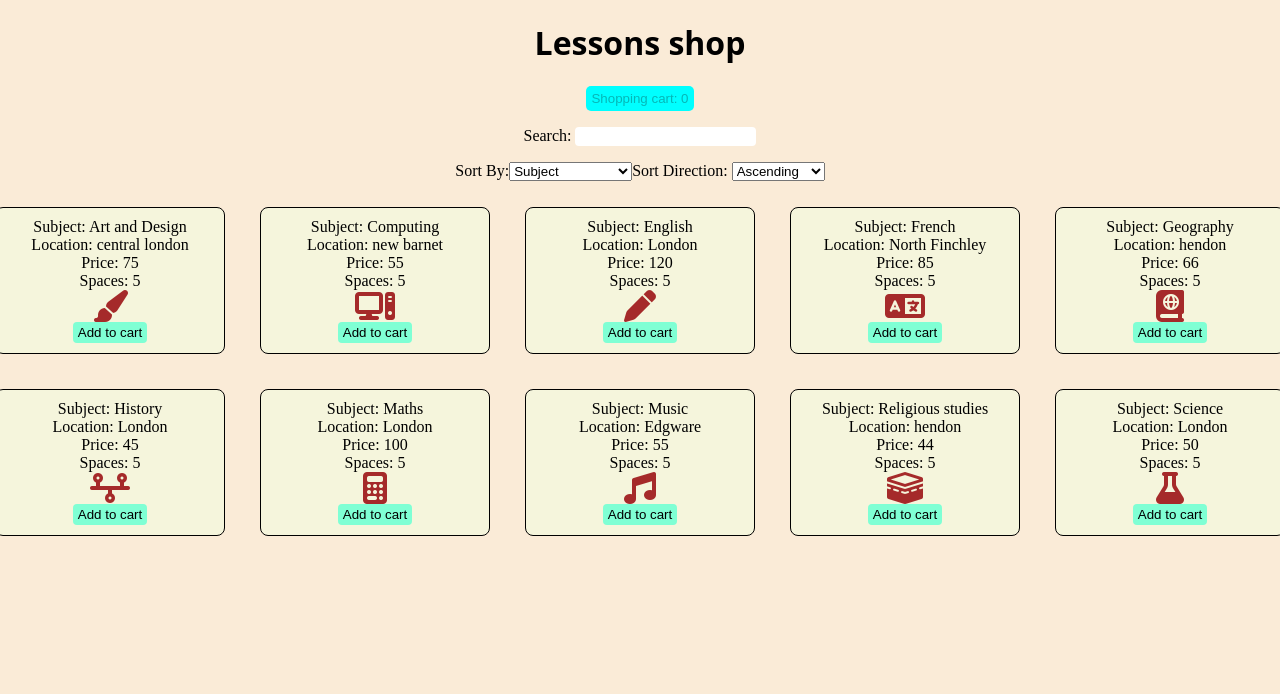
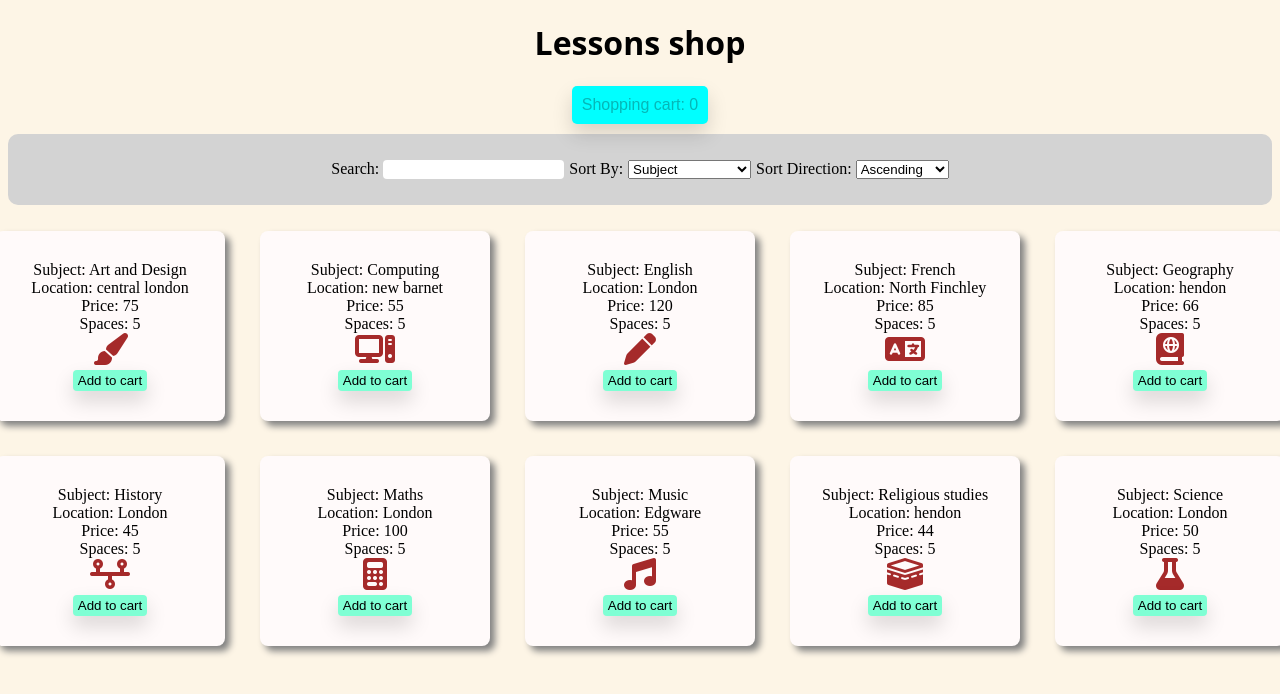
Before and after one commit to kugicode/frontend-coursework1, a Vue app: page / in a window 1280 px wide. Shown: the top 694 px of the page. Built offline with nearby package versions, Linux system fonts and the light colour scheme; a web font is replaced by a local one.

Commit message:
added more css and improved app!

```diff
--- a/src/App.vue
+++ b/src/App.vue
@@ -120,7 +120,8 @@ return(
     <button id="butnCart" v-else-if="itemsInTheCart === 0" disabled>Shopping cart: {{ itemsInTheCart }}</button>
 
     </div>
-   <div id="sort" v-if="showProduct">
+   <div v-if="showProduct">
+    <div id = "sort">
     <p>Search: <input id="searchinput" type="text" v-model="search"></p>
     <label for="sort-by">Sort By:</label>
   <select id="sort-by" v-model="sortBy">
@@ -136,6 +137,7 @@ return(
         <option value="descending">Descending</option>
     </select>
 </label>
+</div>
 <p></p>
 <div id="lessons-container">
   <span v-for="lesson in filteredLessons" :key="lesson.subject">
@@ -179,7 +181,7 @@ return(
 
 <style>
 html, body{
-    background-color: antiquewhite;
+    background-color: oldlace;
 }
 
 h1{
@@ -193,10 +195,12 @@ text-align: center;
 
 
 #butnCart{
+    font-size: 1em;
     border: none;
     border-radius: 5px;
-    padding: 5px;
+    padding: 10px;
     background-color: aqua;
+     box-shadow: 0 10px 20px rgba(0, 0, 0, 0.15);
 }
 
 
@@ -213,14 +217,29 @@ cursor: pointer;
 
 #sort{
     text-align: center;
+    background-color: lightgray;
+    display: flex;
+    justify-content: center;
+    align-items: center;
+    padding: 10px;
+    gap: 5px;
+    border-radius: 10px;
+    margin-top: 10px;
 }
 
 #lessons{
-    border: 1px solid black;
-    background-color: beige;
+    background-color: snow;
     margin: 10px;
-    padding: 10px;
+    padding: 30px 10px;
     border-radius: 8px;
+    text-align: center;
+    box-shadow: 5px 5px 7px grey;
+    transition: transform 0.2s ease-in-out
+}
+
+#lessons:hover{
+    transform: translateY(-4px) scale(1.03);
+    box-shadow: 0 10px 20px rgba(0, 0, 0, 0.15);
 }
 
 #searchinput{
@@ -234,6 +253,8 @@ cursor: pointer;
     padding: 3px 5px;
     background-color: aquamarine;
     border-radius: 4px;
+    margin-top: 5px;
+    box-shadow: 0 10px 20px rgba(0, 0, 0, 0.15);
 }
 
 #cartbutn:hover{
```
